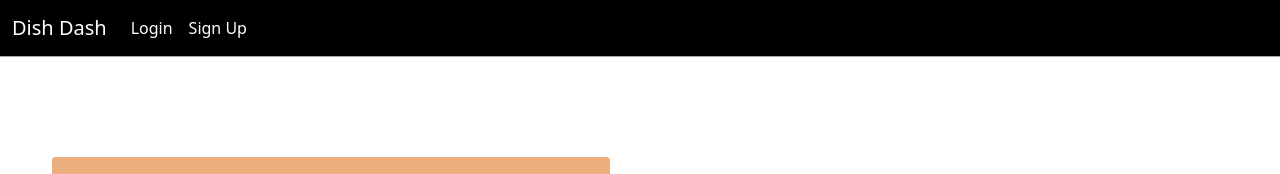
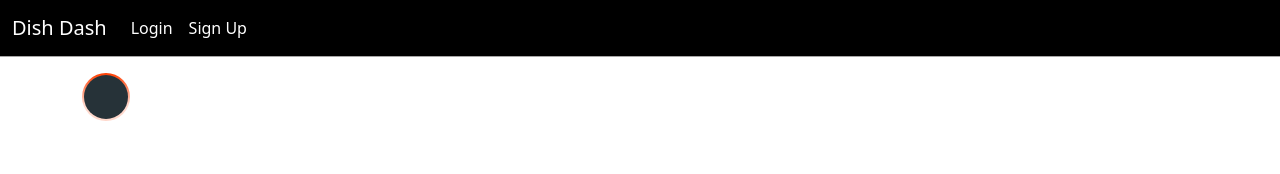
Before and after one commit to emilyzimmerman/Dish-Dash-Client, an Angular app: page /signup in a window 1280 px wide. Shown: the top 174 px of the page. Built offline with nearby package versions, Linux system fonts and the light colour scheme.

Commit message:
Added Loader Spinner

```diff
--- a/src/app/app.module.ts
+++ b/src/app/app.module.ts
@@ -18,6 +18,7 @@ import { MealsComponent } from './meals/meals.component';
 import { ChatGPTComponent } from './chat-gpt/chat-gpt.component';
 import { ReviewsComponent } from './reviews/reviews.component';
 import { CreateReviewComponent } from './shared/models/create-review/create-review.component';
+import { LoadingSpinnerComponent } from './shared/loading-spinner/loading-spinner.component';
 
 @NgModule({
   declarations: [
@@ -35,6 +36,7 @@ import { CreateReviewComponent } from './shared/models/create-review/create-revi
     ChatGPTComponent,
     ReviewsComponent,
     CreateReviewComponent,
+    LoadingSpinnerComponent,
   ],
   imports: [
     BrowserModule,
--- a/src/app/auth/signup/signup.component.html
+++ b/src/app/auth/signup/signup.component.html
@@ -1,4 +1,5 @@
 
+    <app-loading-spinner></app-loading-spinner>
     <div class="d-flex justify-content-center align-items-center vh-100">
       <div class="col-md-6 mt-5">
         <div class="rounded" style="padding: 10px; background-color: #ecae7d;">
--- a/src/app/recipe-detail/recipe-detail.component.html
+++ b/src/app/recipe-detail/recipe-detail.component.html
@@ -1,6 +1,8 @@
 <!--Add a background image but not working ->
 style="background-image: url('{{recipe.image_path}}')"-->
-
+<div class="container">
+  <div class="row">
+    <div class="col-md-6">
       <header *ngIf="recipe" style="background-image: url('https://www.lacademie.com/wp-content/uploads/2022/04/asian-cuisines.jpg')">
         <div class="position-relative">
           <h1 class="text-white text-center">{{recipe.name}} </h1>
@@ -14,15 +16,14 @@ style="background-image: url('{{recipe.image_path}}')"-->
           </div>
         </div>
       </header>
-
-<article>
       <div *ngIf="recipe">
         <p>{{recipe.content}}</p>
       </div>
-
+    </div>
+    <div class="col-md-6">
       <div>
         <h3>Reviews</h3>
-    <app-create-review (addReview)="onAddReview($event)"></app-create-review>
+        <app-create-review (addReview)="onAddReview"></app-create-review>
         <ul>
           <li *ngFor="let review of reviews">
             <p>{{review.comment}}</p>
@@ -30,4 +31,6 @@ style="background-image: url('{{recipe.image_path}}')"-->
           </li>
         </ul>
       </div>
-</article>
+    </div>
+  </div>
+</div>
--- a/src/app/recipe-detail/recipe-detail.component.ts
+++ b/src/app/recipe-detail/recipe-detail.component.ts
@@ -42,10 +42,11 @@ export class RecipeDetailComponent implements OnInit {
           this.meal = res.payload.recipe.meal;
           this.user = res.payload.recipe.user;
           this.reviews = res.payload.recipe.reviews;
+          console.log(this.recipe, recipeId);
         },
       });
     });
-    console.log('Reviews', this.reviews);
+    console.log('Reviews', this.reviews.user);
   }
 
   onAddReview(newReview: any) {
@@ -54,7 +55,7 @@ export class RecipeDetailComponent implements OnInit {
 
   onDeleteRecipe() {
     this.recipeService.deleteRecipe(this.recipe.id).subscribe({
-      next: (res: any) => {
+      next: (res) => {
         this.route.navigate([`/profile/${this.currentUser.username}`]);
       },
     });
--- /dev/null
+++ b/src/app/shared/loading-spinner/loading-spinner.component.css
@@ -0,0 +1,26 @@
+.loader {
+  width: 48px;
+  height: 48px;
+  border-radius: 50%;
+  display: inline-block;
+  position: relative;
+  background: linear-gradient(0deg, rgba(255, 61, 0, 0.2) 33%, #ff3d00 100%);
+  box-sizing: border-box;
+  animation: rotation 1s linear infinite;
+}
+.loader::after {
+  content: '';
+  box-sizing: border-box;
+  position: absolute;
+  left: 50%;
+  top: 50%;
+  transform: translate(-50%, -50%);
+  width: 44px;
+  height: 44px;
+  border-radius: 50%;
+  background: #263238;
+}
+@keyframes rotation {
+  0% { transform: rotate(0deg) }
+  100% { transform: rotate(360deg)}
+}
--- /dev/null
+++ b/src/app/shared/loading-spinner/loading-spinner.component.html
@@ -0,0 +1 @@
+<span class="loader"></span>
--- /dev/null
+++ b/src/app/shared/loading-spinner/loading-spinner.component.ts
@@ -0,0 +1,15 @@
+import { Component, OnInit } from '@angular/core';
+
+@Component({
+  selector: 'app-loading-spinner',
+  templateUrl: './loading-spinner.component.html',
+  styleUrls: ['./loading-spinner.component.css']
+})
+export class LoadingSpinnerComponent implements OnInit {
+
+  constructor() { }
+
+  ngOnInit(): void {
+  }
+
+}
```
Also changed, not shown: 1 other file (tests, documents, lock files or other folders). Lines whose indentation alone changed are shown as unchanged.
